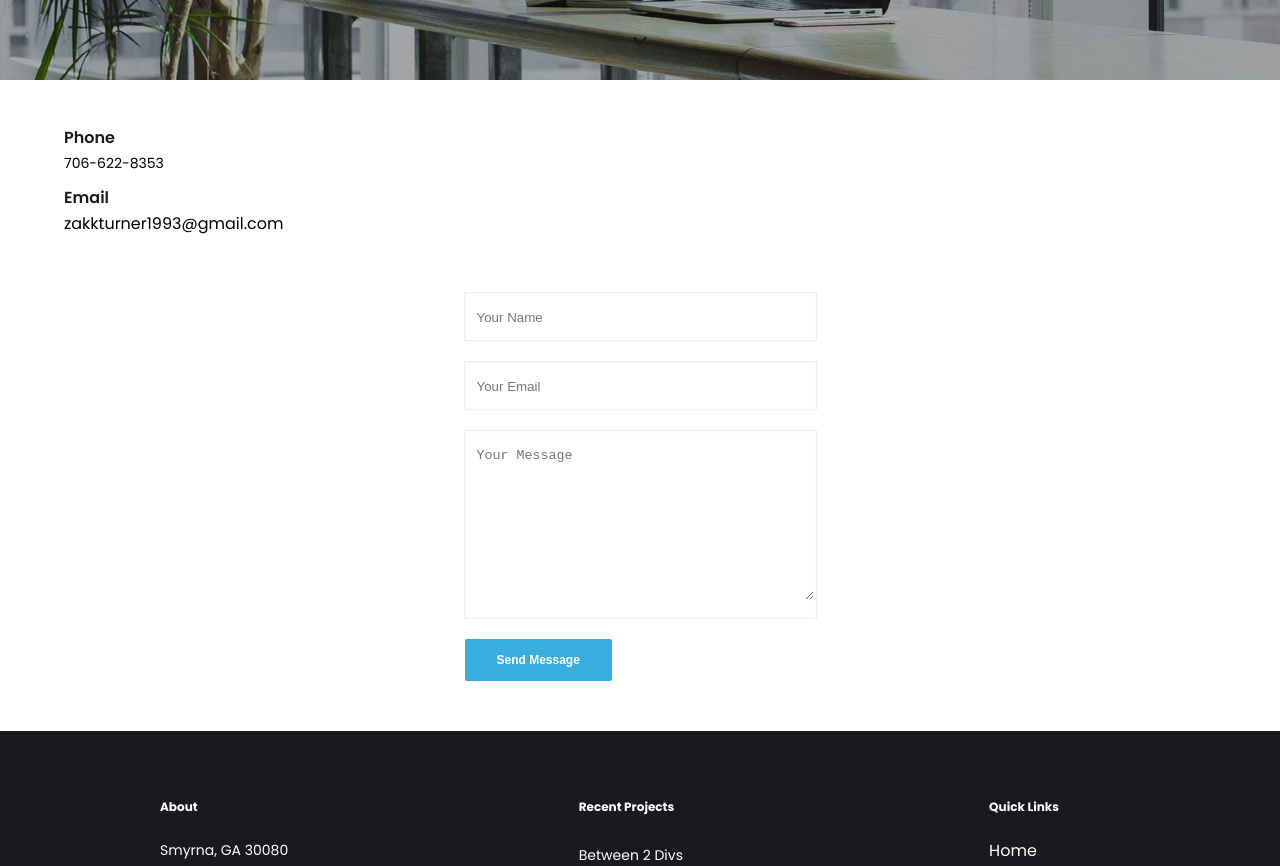
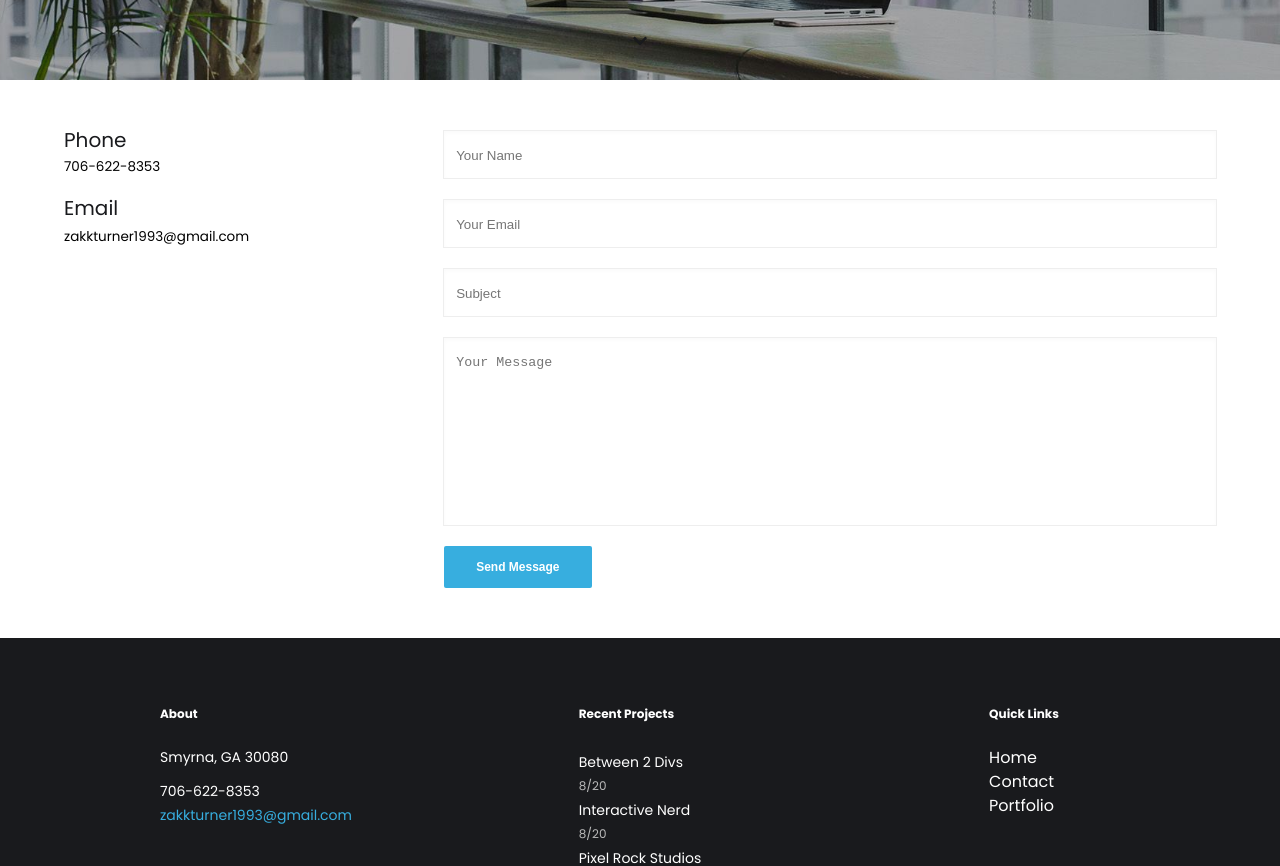
Before and after one commit to zakkturner/portfolio-layout-1, a React (Create React App) app: page /contact in a window 1280 px wide. Shown: the part 420-1286 px from the top of the page. Built offline with nearby package versions, Linux system fonts and the light colour scheme.

Commit message:
tablet contact done

```diff
--- a/src/pages/Contact/Contact.js
+++ b/src/pages/Contact/Contact.js
@@ -16,13 +16,13 @@ export default function Contact() {
           <div className="contact__grid__details">
             <div className="contact__grid__details__detail">
               <h3 className="contact__grid__details__detail--title">Phone</h3>
-              <p className="contact__grid__details__detail--phone">
+              <p className="contact__grid__details__detail--info">
                 706-622-8353
               </p>
             </div>
             <div className="contact__grid__details__detail">
               <h3 className="contact__grid__details__detail--title">Email</h3>
-              <a className="contact__grid__details__detail--email">
+              <a className="contact__grid__details__detail--info">
                 zakkturner1993@gmail.com
               </a>
             </div>
@@ -43,6 +43,14 @@ export default function Contact() {
                   className="contact__grid__form-container__inputCont--input"
                   placeholder="Your Email"
                   name="name"
+                />
+              </div>
+              <div className="contact__grid__form-container__inputCont">
+                <input
+                  type="text"
+                  className="contact__grid__form-container__inputCont--input"
+                  placeholder="Subject"
+                  name="subject"
                 />
               </div>
               <div className="contact__grid__form-container__inputCont">
--- a/src/pages/Contact/Contact.scss
+++ b/src/pages/Contact/Contact.scss
@@ -12,11 +12,15 @@
 
       margin-bottom: 40px;
       &__detail {
-        margin-bottom: 20px;
+        margin-bottom: 24px;
         &--title {
           margin-bottom: 10px;
           color: #191a1d;
-          font-weight: 600;
+
+          font-size: 20px;
+        }
+        &--info {
+          font-size: 13.5px;
         }
       }
     }
@@ -46,6 +50,7 @@
           border: none;
           margin-left: 10px;
           color: #777;
+          resize: none;
         }
       }
       &__submitCont {
@@ -63,3 +68,39 @@
     }
   }
 }
+
+@media only screen and (min-width: 768px) {
+  .contact {
+    margin: 50px 0;
+    &__grid {
+      width: 90%;
+      margin: 0 auto;
+      display: grid;
+      grid-template-columns: 33% 1fr;
+
+      &__details {
+        display: block;
+        &__detail {
+          &--title {
+          }
+          &--info {
+          }
+        }
+      }
+      &__form-container {
+        width: 100%;
+
+        &__inputCont {
+          &--input {
+          }
+          &--textarea {
+          }
+        }
+        &__submitCont {
+          &--submit {
+          }
+        }
+      }
+    }
+  }
+}
```
